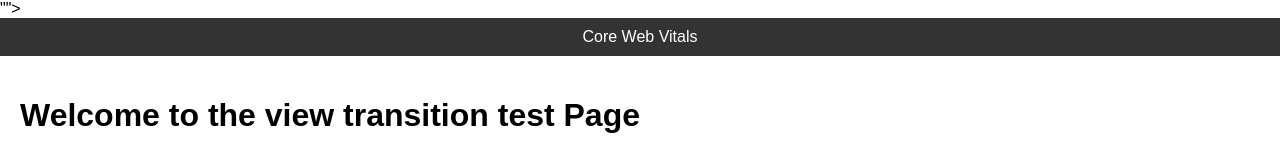
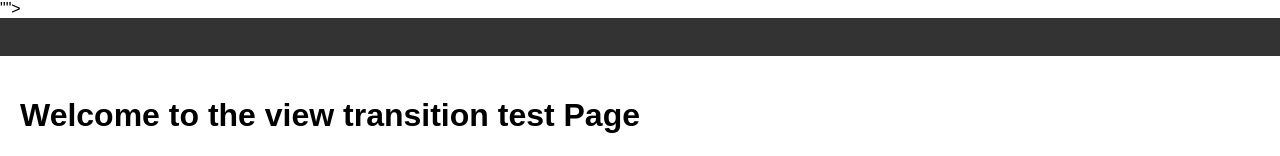
Before and after one commit to corewebvitals/view-transition, a plain HTML site: page index.html in a window 1280 px wide. Shown: the top 156 px of the page. Drawn offline with Linux system fonts and the light colour scheme.

Commit message:
Update index.html

```diff
--- a/index.html
+++ b/index.html
@@ -56,7 +56,7 @@
   </head>
   <body>
     <nav>
-<a href="https://www.corewebvitals.io">Core Web Vitals</a>    </nav>
+&nbsp;    </nav>
     <div class="container">
       <h1>Welcome to the view transition test Page</h1>
       <p>View transitions are awesome but maybe they slow down the page? Well, it's about time we find out!</p>
```
